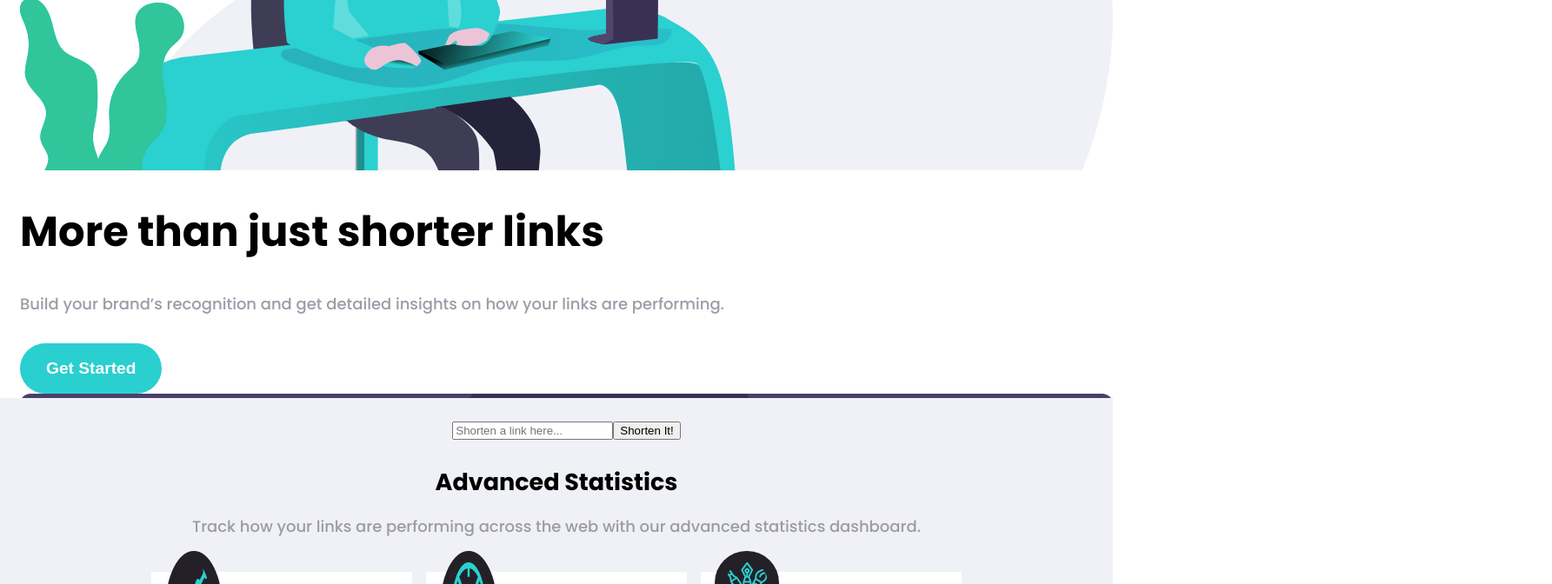
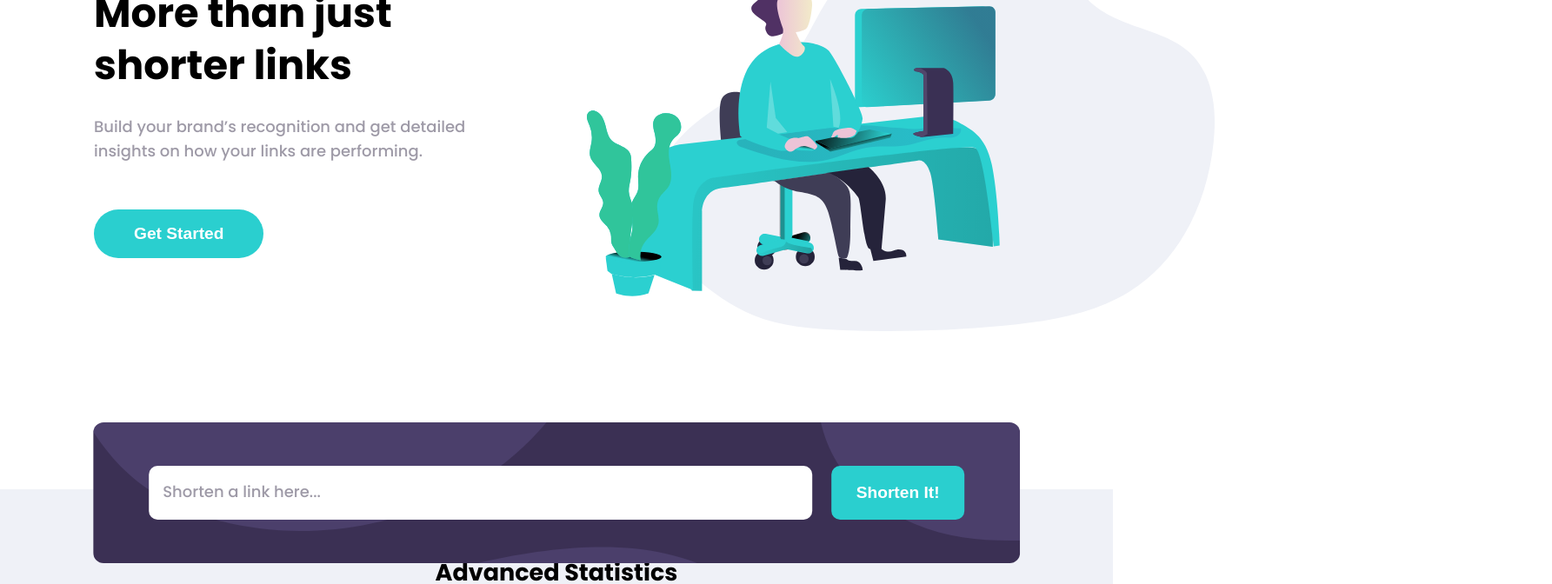
Before and after one commit to Ivilili/shortly, a React (Create React App) app: page / in a window 1280 px wide. Shown: the part 240-912 px from the top of the page at 87% size, 1785 px wide, since content can reach past the window. Built offline with nearby package versions, Linux system fonts and the light colour scheme.

Commit message:
main section

```diff
--- a/src/App.js
+++ b/src/App.js
@@ -1,6 +1,6 @@
 import React, {useState} from 'react';
 import Header from './components/Header';
-import Footer from './components/Footer';
+//import Footer from './components/Footer';
 import './App.scss';
 import brandRecognitionIcon from './assets/images/icon-brand-recognition.svg';
 import customizableIcon from './assets/images/icon-fully-customizable.svg';
@@ -18,16 +18,18 @@ function App() {
 	return (
 		<>
 			<Header toggle={toggle} onToggleMenu={toggleMenu} />
-			<section className="main">
+			<section className="main container">
 				<div className="main__img"></div>
-				<h1 className="main_title">More than just shorter links</h1>
-				<p className="main_txt">
+				<div className="main__container">
+				<h1 className="main__title">More than just shorter links</h1>
+				<p className="main__txt">
 					Build your brand’s recognition and get detailed insights on how your links are performing.
 				</p>
-				<button className="cta_btn">Get Started</button>
-				<form>
+				<button className="btn main__cta">Get Started</button>
+				</div>
+				<form className="main__form">
 					<input type="text" placeholder="Shorten a link here..." />
-					<button>Shorten It!</button>
+					<button className="btn form__cta">Shorten It!</button>
 				</form>
 			</section>
 			<section id="features" className="features-section">
@@ -60,11 +62,13 @@ function App() {
 				</div>
 				</div>
 			</section>
+				{/*
 			<section id="pricing" className="pricing-section">
 				<h2 className="pricing-section_title">Boost your links today</h2>
 				<button className="cta_btn">Get Started</button>
 			</section>
 			<Footer />
+		*/}
 		</>
 	);
 }
--- a/src/App.scss
+++ b/src/App.scss
@@ -2,3 +2,4 @@
 @import './styles/mixins';
 @import './styles/components';
 @import './styles/header';
+@import './styles/main';
--- a/src/components/Header.js
+++ b/src/components/Header.js
@@ -4,7 +4,7 @@ const Header = ({toggle, onToggleMenu}) => {
 
 	return (
 		<header className={`header ${toggle}`}>
-			<div className="header__wrapper">
+			<div className="header__wrapper container">
 				<a href="/" className="header__logo">
 					<img src={logo} alt="shortly logo" />
 				</a>
--- a/src/styles/_base.scss
+++ b/src/styles/_base.scss
@@ -85,11 +85,21 @@ a {
 }
 
 h1 {
-	font-size: 3rem;
+	font-size: 2.9rem;
+	margin-bottom: 1.625rem;
 }
 p {
 	color: $neutral-grayish-violet;
 	font-weight: 400;
+}
+
+input:focus {
+	outline: none;
+}
+
+.container {
+	max-width: 69.375rem; //1110px
+	margin: auto;
 }
 
 .footer {
@@ -143,19 +153,18 @@ p {
 	color: #ffffff;
 }
 
-.cta_btn {
+.btn {
 	background-color: $primary-color-cyan;
-	color: #ffffff;
+	color: $white;
 	font-weight: 700;
-	height: 58px;
-	border-radius: 44px;
+	border-radius: 2.75rem;
 	font-size: 1.2rem;
 	margin-top: 1rem;
-	padding: 0 30px;
+	padding: 1.0625rem 2.875rem;
 	outline: none;
 	border: none;
 	&:hover {
-		color: #ffffff;
+		color: $white;
 		background: lighten($primary-color-cyan, 10%);
 	}
 }
--- a/src/styles/_components.scss
+++ b/src/styles/_components.scss
@@ -1,16 +1,3 @@
-.main {
-	padding-left: 23px;
-
-	&__img {
-		width: 100%;
-		min-height: 338px;
-		background-image: url('../assets/images/illustration-working.svg');
-		background-repeat: no-repeat;
-		background-size: cover;
-		background-position: center left;
-	}
-}
-
 .features-section {
 	background: #eff1f7;
 	padding: 3.5rem 4rem;
@@ -22,8 +9,6 @@
 }
 
 .cards {
-	display: flex;
-	justify-content: center;
 	margin: 2rem auto;
 }
 
@@ -44,13 +29,3 @@
 		align-items: center;
 	}
 }
-
-form {
-	padding: 2rem 1rem;
-	background-image: url('../assets/images/bg-boost-desktop.svg');
-	background-color: $primary-color-dark-violet;
-	border-radius: 12px;
-	display: flex;
-	justify-content: center;
-	margin-bottom: -5rem;
-}
--- /dev/null
+++ b/src/styles/_main.scss
@@ -0,0 +1,154 @@
+.main {
+    position: relative;
+    min-height: 52.1875rem;
+
+    @include breakpoint-up(medium){
+        display: flex;
+        min-height: 44.0625rem;
+    }
+
+    &__container {
+        text-align: center;
+
+        @include breakpoint-up(medium){
+            text-align: left;
+            flex: 2;
+            order: 1;
+            padding-left: 1.4375rem;
+            padding-top: 5.4375rem;
+        }
+
+        @include breakpoint-up(large){
+            padding-right: 1.4375rem;
+            padding-top: 7.9375rem;
+        }
+    }
+
+    &__img {
+        width: 100%;
+		min-height: 21.125rem;
+		background-image: url('../assets/images/illustration-working.svg');
+		background-repeat: no-repeat;
+		background-size: cover;
+		background-position: center left;
+        margin-bottom: 2.8125rem;
+        margin-left: 1.4375rem;
+
+        @include breakpoint-up(medium){
+            flex: 2;
+            order: 2;
+            height: 30.375rem;
+        }
+
+        @include breakpoint-up(large){
+            background-image: none;
+        }
+
+        &::before {
+
+            @include breakpoint-up(large){
+                content: "";
+                position: absolute;
+                top: 2.9375rem;
+                height: 29.875rem;
+                width: 100%;
+                background-image: url('../assets/images/illustration-working.svg');
+                background-size: 65%;
+                background-repeat: no-repeat;
+                background-position: center left;
+            }
+    }
+}
+
+    &__title {
+        margin-top: 0;
+    }
+
+    &__txt {
+        font-size: $font-med;
+        line-height: 1.6;
+        margin-bottom: 2.25rem;
+        padding-left: 1.875rem;
+        padding-right: 1.875rem;
+
+        @include breakpoint-up(medium){
+            padding-left: 0;
+        }
+    }
+
+    &__cta {
+        margin-bottom: 5.375rem;
+    }
+
+    &__form {
+        position: absolute;
+		left: 50%;
+        transform: translateX(-50%);
+        bottom: -10%;
+        padding: 1.4375rem;
+        width: 88%;
+        background-image: url('../assets/images/bg-boost-desktop.svg');
+        background-color: $primary-color-dark-violet;
+        border-radius: 0.75rem;
+        outline: none;
+
+        @include breakpoint-up(medium){
+            display: flex;
+            width: 96%;
+            padding: 1.875rem 2.5rem;
+            bottom: -8%;
+        }
+
+        @include breakpoint-up(large){
+            padding: 3.125rem 4rem;
+            bottom: -12%;
+        }
+
+        input, .form__cta {
+            width: 100%;
+            border-radius: 0.25rem;
+            height: 3rem;
+
+            @include breakpoint-up(large){
+               height: 3.875rem;
+               border-radius: 0.625rem;
+            }
+        }
+
+        input {
+            border: none;
+            padding-left: 1rem;
+            margin-bottom: 0.875rem;
+            color: $neutral-grayish-violet;
+            font-size: $font-sm;
+
+            @include breakpoint-up(medium){
+                margin-bottom: 0;
+                margin-right: 1.375rem;
+            }
+
+            @include breakpoint-up(large){
+                font-size: inherit;
+            }
+
+            &::placeholder {
+                font-family: $font-stack;
+                font-size: $font-sm;
+                color: $neutral-grayish-violet;
+
+                @include breakpoint-up(large){
+                   font-size: $font-med;
+                }
+            }
+        }
+
+        .form__cta {
+            padding: 0;
+            margin-top: 0;
+
+            @include breakpoint-up(medium){
+                width: 11.75rem;
+             }
+        }
+    }
+}
```
